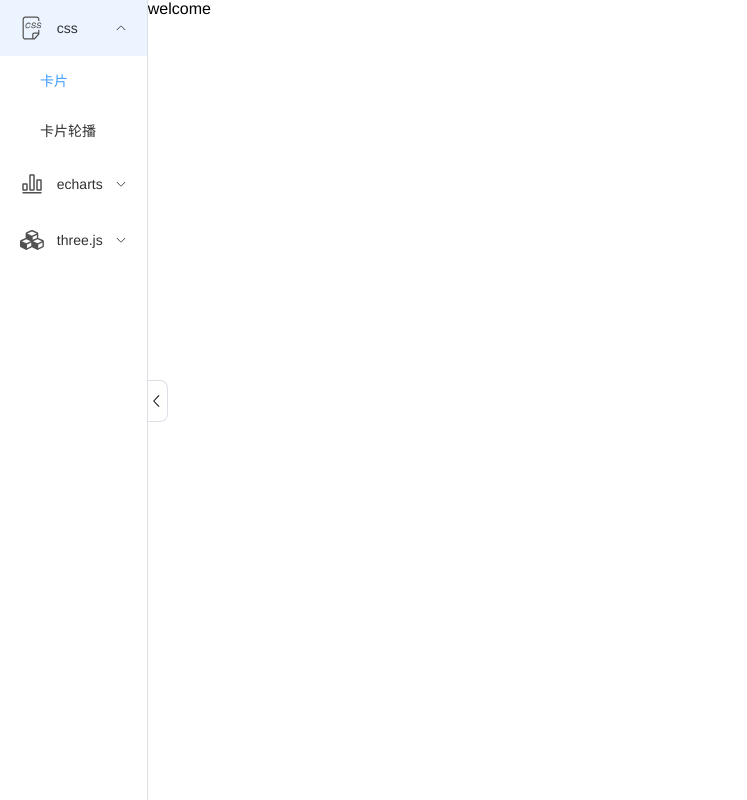
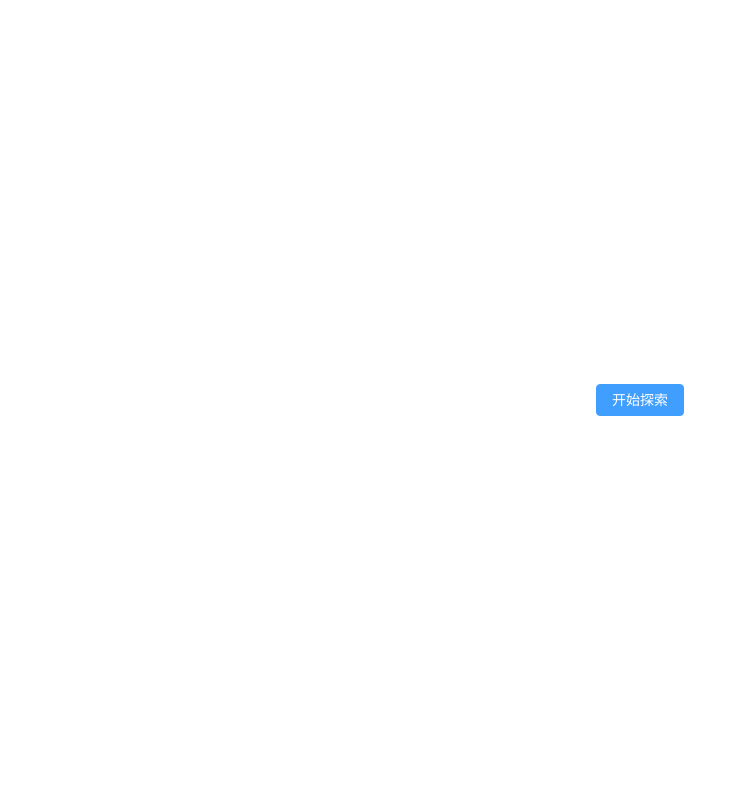
Before and after one commit to wzCoding/demo, a Vue app in the folder demo/: page / in a window 1280 px wide. Shown: the whole page, without its empty margins (0-747 px from the left). Built offline with nearby package versions, Linux system fonts and the light colour scheme.

Commit message:
submit the code

```diff
--- a/demo/src/App.vue
+++ b/demo/src/App.vue
@@ -1,10 +1,11 @@
 <template>
   <menuBar :data="menus" :mode="menuMode" :collapse="menuCollapse" :uniqueOpen="unique" :defaultActive="activeMenu"
-    @ctrlMenu="ctrlMenu"></menuBar>
-  <RouterView></RouterView>
+    @ctrlMenu="ctrlMenu" v-show="showMenu"></menuBar>
+  <RouterView />
 </template>
 <script setup>
-import { ref } from "vue"
+import { ref, watch } from "vue"
+import { useRoute } from "vue-router"
 import service from "./axios"
 import menuBar from "./components/menu-bar/index.vue"
 
@@ -24,6 +25,12 @@ getMenus()
 const ctrlMenu = (isCollapse) => {
   menuCollapse.value = !isCollapse.value
 }
+
+const route = useRoute()
+const showMenu = ref(false)
+watch(route, (newRoute) => {
+  showMenu.value = newRoute.path !== "/"
+})
 </script>
 <style lang="scss">
 * {
--- a/demo/src/components/menu-bar/index.vue
+++ b/demo/src/components/menu-bar/index.vue
@@ -1,6 +1,6 @@
 <script src="./index"></script>
 <template>
-    <div class="menu-container" :class="collapseClass">
+    <div class="menu" :class="collapseClass">
         <el-menu :mode="mode" :collapse="collapse" :unique-opened="uniqueOpen" :default-active="defaultActive">
             <el-sub-menu v-for="menu in menus" :key="menu.index" :index="menu.index">
                 <template #title>
@@ -21,7 +21,7 @@
     </div>
 </template>
 <style lang="scss" scoped>
-.menu-container {
+.menu {
     height: 100%;
     border-right: 1px solid var(--el-menu-border-color);
     position: relative;
--- a/demo/src/views/HomeView.vue
+++ b/demo/src/views/HomeView.vue
@@ -1,17 +1,21 @@
 <template>
   <div class="home">
-    welcome
+    <el-button type="primary" @click="start">开始探索</el-button>
   </div>
 </template>
 <script setup>
-
+import { useRouter } from 'vue-router'
+const router = useRouter()
+const start = () => {
+    router.push("/card")
+}
 </script>
 <style lang="scss" scoped>
 .home {
   position: relative;
   display: flex;
-  justify-content: flex-start;
-  align-items: flex-start;
+  justify-content: center;
+  align-items: center;
   overflow: hidden;
 }
 </style>
```
